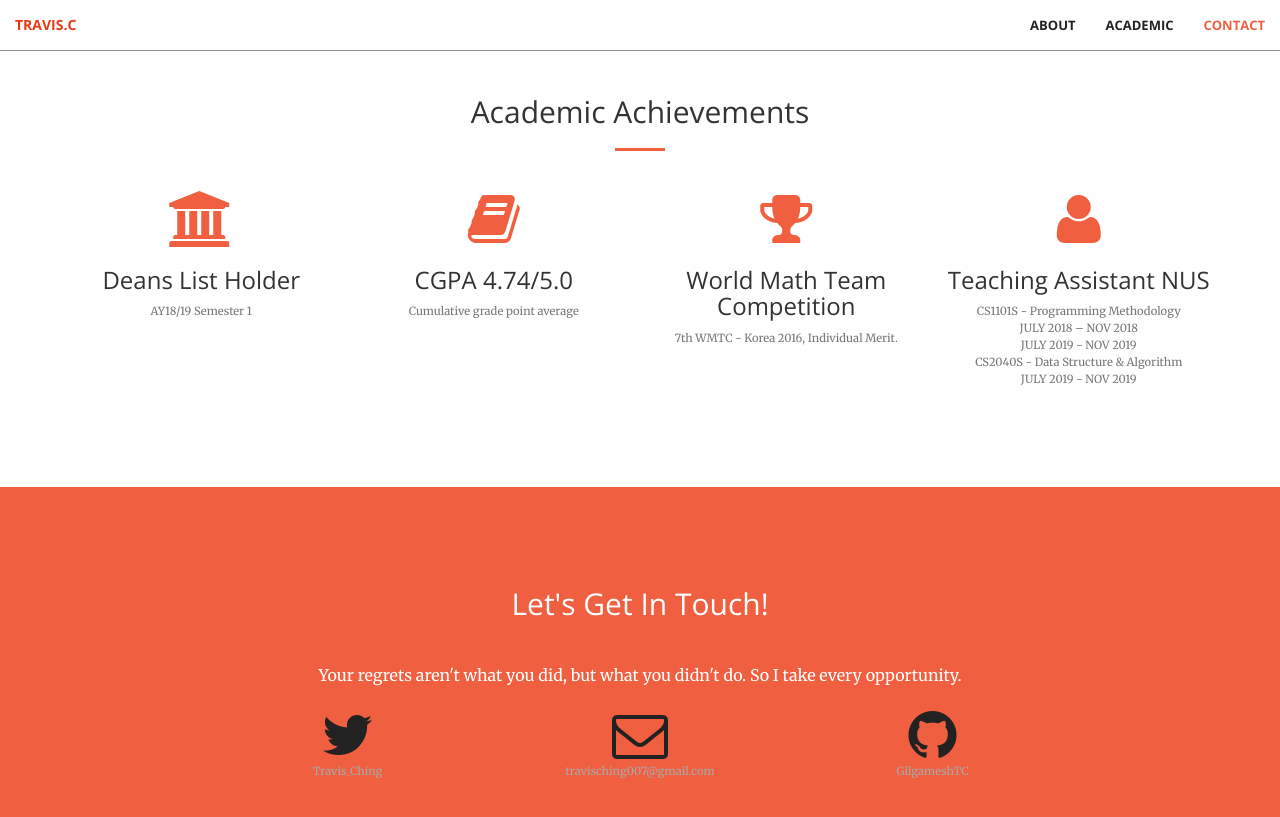
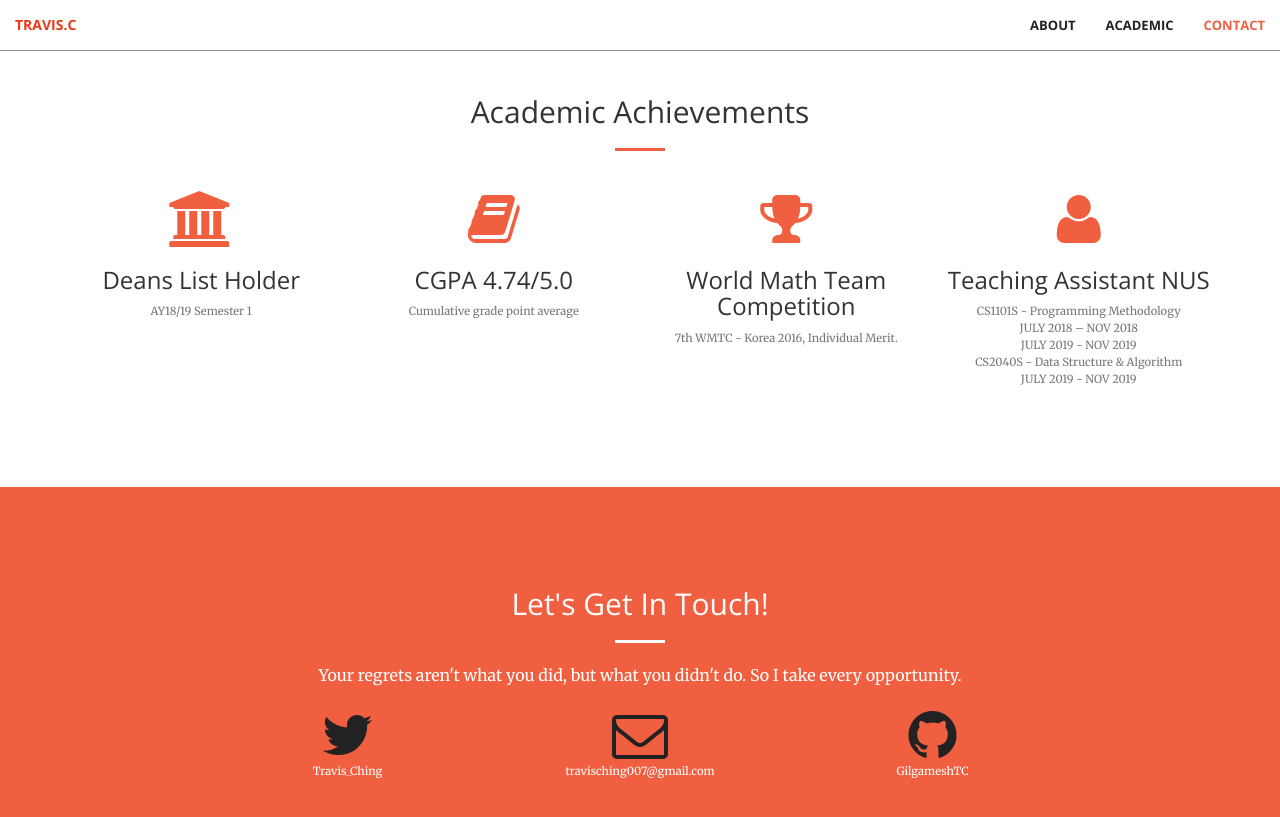
Before and after one commit to GilgameshTC/gilgameshtc.github.io-old, a Jekyll site: the page built from index.html, in a window 1280 px wide and 900 px high, scrolled down 1323 px. Shown: the top 817 px of the window. Built offline with Jekyll 4.4.1, drawn with Linux system fonts in a browser that asks for light colours.

Commit message:
Fix bar in contacts

```diff
--- a/_includes/contact.html
+++ b/_includes/contact.html
@@ -3,25 +3,25 @@
         <div class="row">
             <div class="col-lg-8 col-lg-offset-2 text-center">
                 <h2 class="section-heading">Let's Get In Touch!</h2>
-                <hr class="primary">
+                <hr class="light">
                 <p>Your regrets aren't what you did, but what you didn't do. So I take every opportunity.</p>
             </div>
         <div class="col-lg-2 col-lg-offset-2 text-center">
             <a href="https://twitter.com/{{ site.twitter_username }}">
                 <i class="fa fa-twitter fa-3x wow bounceIn" data-wow-delay=".1s"></i>
-                <p class="text-faded" style="color: darkgrey; font-size:80%">{{ site.twitter_username }}</p>
+                <p class="text-faded" style="color: white; font-size:80%">{{ site.twitter_username }}</p>
             </a>
         </div>
         <div class="col-lg-2 col-lg-offset-1 text-center" style="align-content: center;">
             <a href="mailto:{{ site.email }}">
                 <i class="fa fa-envelope-o fa-3x wow bounceIn" data-wow-delay=".1s"></i>
-                <p class="text-faded" style="color: darkgrey; font-size:80%">{{ site.email }}</p>
+                <p class="text-faded" style="color: white; font-size:80%">{{ site.email }}</p>
             </a>
         </div>
         <div class="col-lg-2 col-lg-offset-1 text-center">
             <a href="https://github.com/{{ site.github_username }}">
             <i class="fa fa-github fa-3x wow bounceIn" data-wow-delay=".1s"></i>
-                <p class="text-faded" style="color: darkgrey; font-size:80%">{{ site.github_username }}</p>
+                <p style="color: white; font-size:80%">{{ site.github_username }}</p>
             </a>
         </div>
     </div>
```
